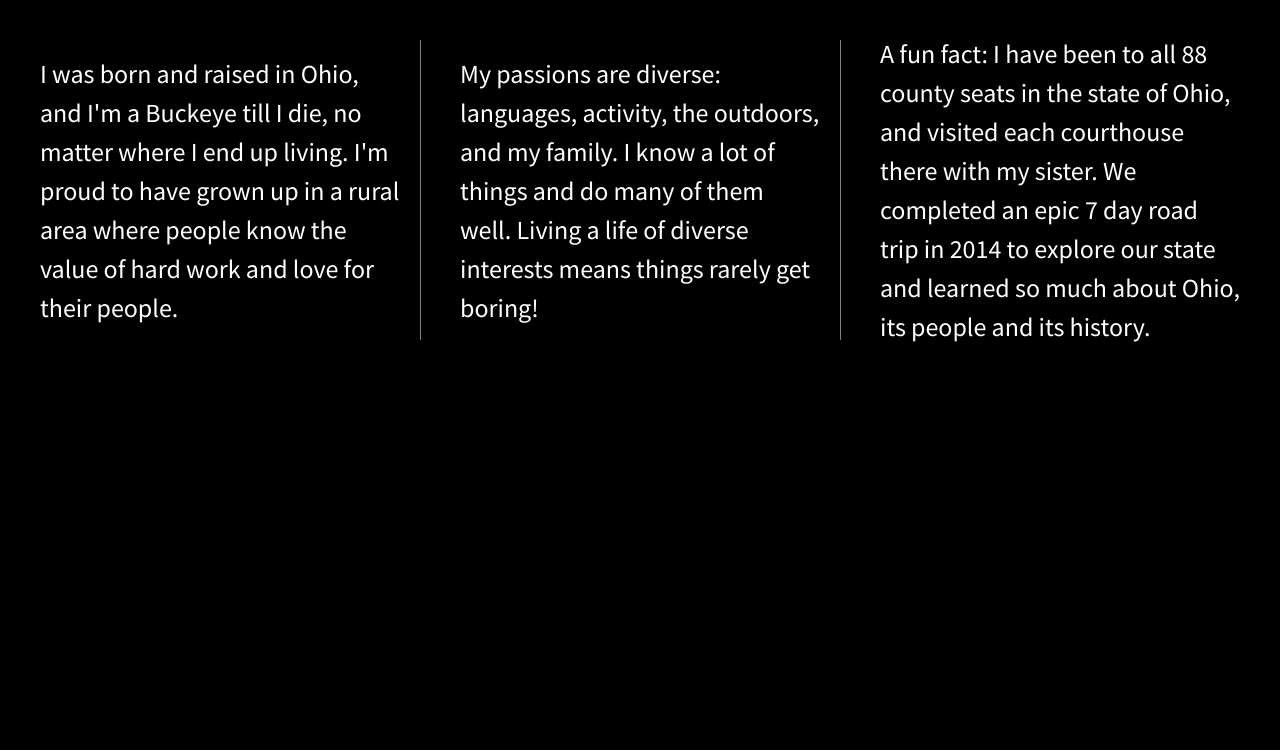
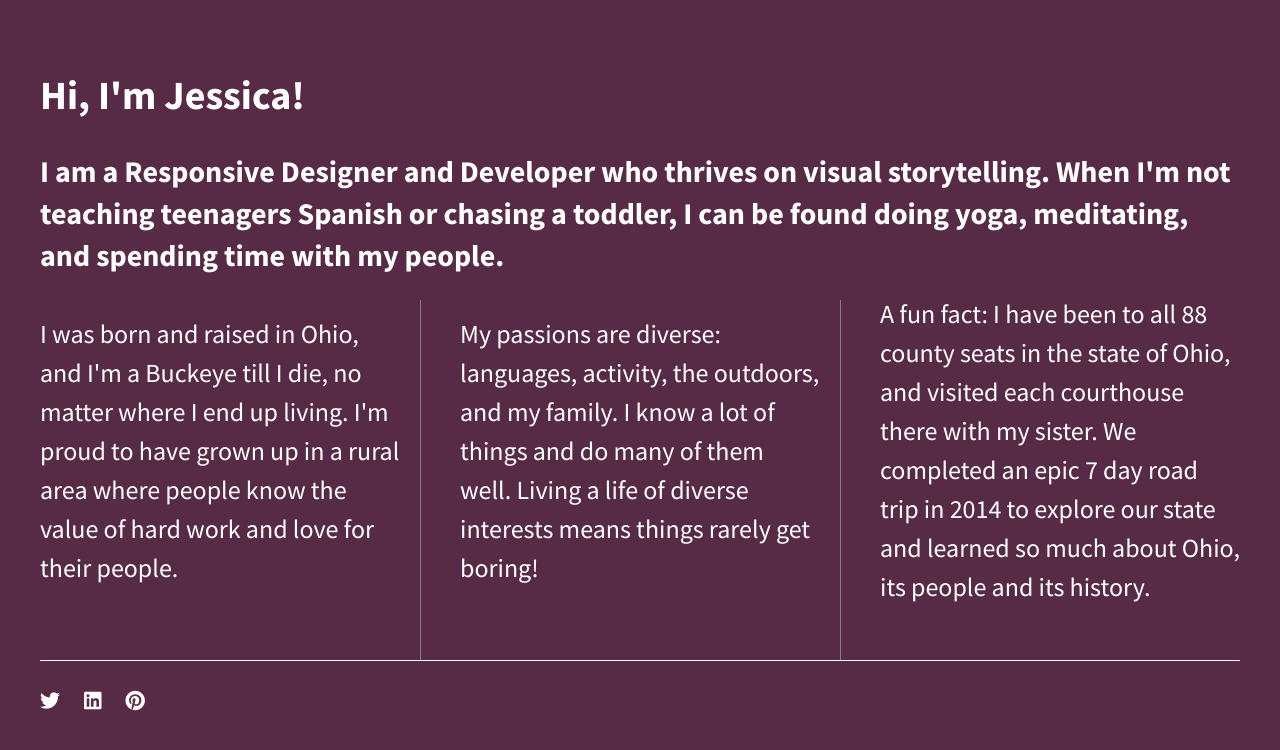
Before and after one commit to jessdan28/flexbox-grid-206, a plain HTML site: page index.html in a window 1280 px wide. Drawn offline with nearby package versions, Linux system fonts and the light colour scheme.

Commit message:
personalize layout

```diff
--- a/css/main.css
+++ b/css/main.css
@@ -97,7 +97,7 @@ textarea {
 
 
 html {
-  background-color: black;
+  background-color: rgb(87, 43, 70);
   height: 100%;
 }
 
@@ -106,6 +106,11 @@ body {
   padding: 2em;
   font-size: 1.25em;
   height: 100%;
+}
+
+header, footer, main {
+    color: #fff;
+    font-weight: 400;
 }
 
 .wrapper {
@@ -128,7 +133,16 @@ body {
 .div-1, .div-2 {
     border-right: 1px solid gray;
     padding-right: 20px;
+    padding-bottom: 60px;
 }
+
+footer {
+    border-top: 1px solid #fff;
+  }
+
+  footer i {
+    padding: 30px 20px 0 0;
+  }
 
 
 
--- a/index.html
+++ b/index.html
@@ -15,12 +15,19 @@
         <script src="js/vendor/modernizr-2.8.3.min.js"></script>
         <link href='http://fonts.googleapis.com/css?family=Lora:700' rel='stylesheet' type='text/css'>
         <link href='http://fonts.googleapis.com/css?family=Source+Sans+Pro:400,700' rel='stylesheet' type='text/css'>
+        <link rel="stylesheet" href="https://use.fontawesome.com/releases/v5.5.0/css/all.css" integrity="sha384-B4dIYHKNBt8Bc12p+WXckhzcICo0wtJAoU8YZTY5qE0Id1GSseTk6S+L3BlXeVIU" crossorigin="anonymous">
     </head>
     <body>
         <!--[if lt IE 8]>
             <p class="browserupgrade">You are using an <strong>outdated</strong> browser. Please <a href="http://browsehappy.com/">upgrade your browser</a> to improve your experience.</p>
         <![endif]-->
-
+<section class="flex-container">
+        <header>
+        <h1>Hi, I'm Jessica!</h1>
+       </header>
+       <main>
+        <h2>I am a Responsive Designer and Developer who thrives on visual storytelling. When I'm not teaching teenagers Spanish or chasing a toddler, I can be found doing yoga, meditating, and spending time with my people.</h2>
+       </main>
         <section class="wrapper">
             <div class="div-1">
                 <p>I was born and raised in Ohio, and I'm a Buckeye till I die, no matter where I end up living. I'm proud to have grown up in a rural area where people know the value of hard work and love for their people.</p>
@@ -32,6 +39,15 @@
                 <p>A fun fact: I have been to all 88 county seats in the state of Ohio, and visited each courthouse there with my sister. We completed an epic 7 day road trip in 2014 to explore our state and learned so much about Ohio, its people and its history.</p>
             </div>
         </section>
+
+            <footer>
+                <i class="fab fa-twitter"></i>
+                <i class="fab fa-linkedin"></i>
+                <i class="fab fa-pinterest"></i>
+            </footer>
+
+
+</section>
 
         <script src="https://ajax.googleapis.com/ajax/libs/jquery/1.11.3/jquery.min.js"></script>
         <script>window.jQuery || document.write('<script src="js/vendor/jquery-1.11.3.min.js"><\/script>')</script>
```
